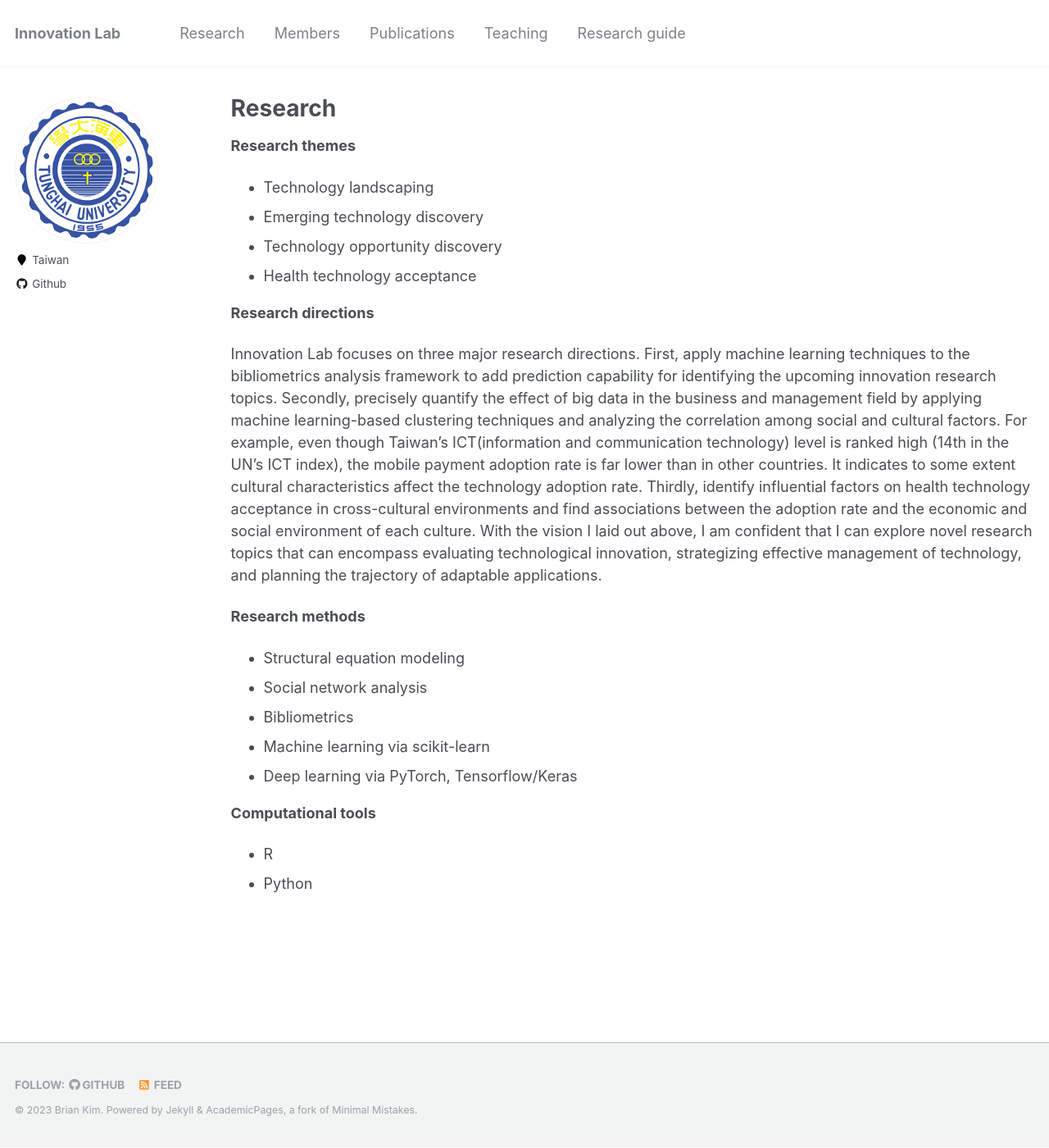
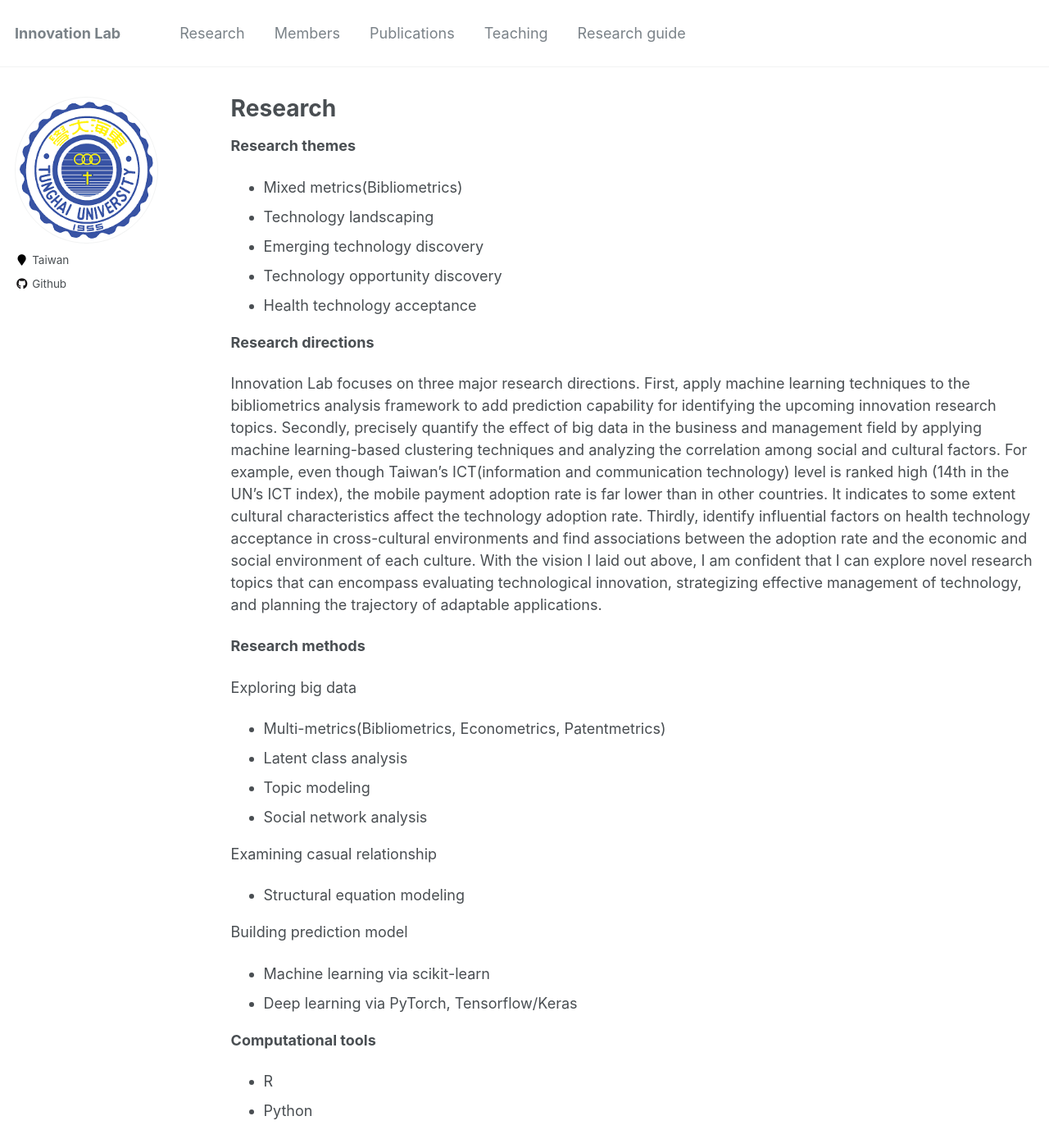
Before and after one commit to thugmba/innovationlab, a Jekyll site: the page built from _pages/research.md, in a window 1280 px wide and 1400 px high. Shown: the whole window at 82% size. Built offline with Jekyll 4.4.1, drawn with Linux system fonts in a browser that asks for light colours.

Commit message:
Update research methods

```diff
--- a/_pages/research.md
+++ b/_pages/research.md
@@ -7,6 +7,7 @@ author_profile: true
 
 __Research themes__
 
+- Mixed metrics(Bibliometrics)
 - Technology landscaping
 - Emerging technology discovery
 - Technology opportunity discovery
@@ -18,9 +19,16 @@ Innovation Lab focuses on three major research directions. First, apply machine
 
 __Research methods__
 
+Exploring big data
+- Multi-metrics(Bibliometrics, Econometrics, Patentmetrics)
+- Latent class analysis
+- Topic modeling
+- Social network analysis
+
+Examining casual relationship
 - Structural equation modeling
-- Social network analysis
-- Bibliometrics
+
+Building prediction model
 - Machine learning via scikit-learn
 - Deep learning via PyTorch, Tensorflow/Keras
 
```
